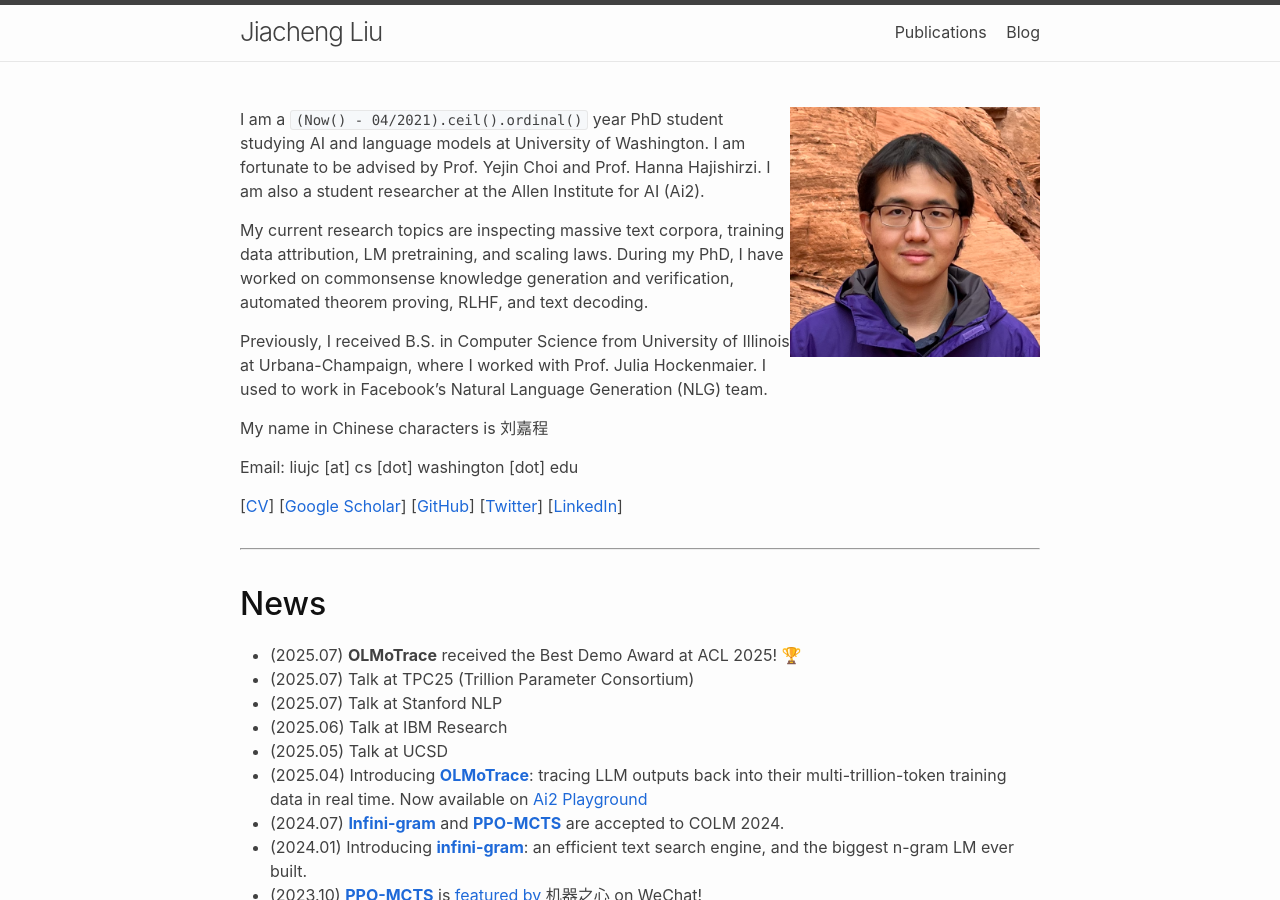
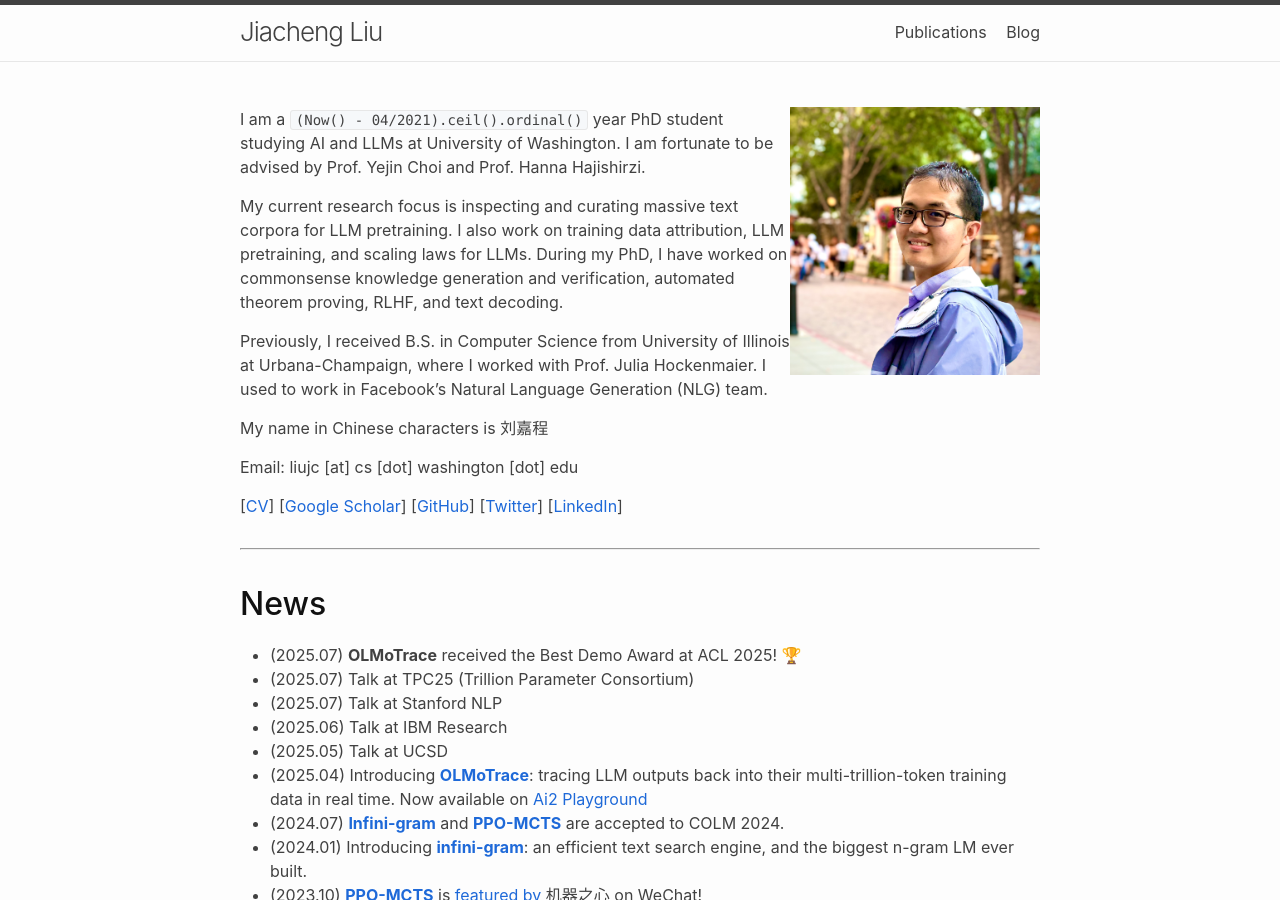
Before and after one commit to liujch1998/liujch1998.github.io, a Jekyll site: the page built from index.md, in a window 1280 px wide and 900 px high. Built offline with Jekyll 4.4.1, drawn with Linux system fonts in a browser that asks for light colours.

Commit message:
Update profile pic

```diff
--- a/index.md
+++ b/index.md
@@ -2,13 +2,13 @@
 layout: home
 ---
 
-<img src='/assets/Profile.png' width=250 style="float: right;">
+<img src='/assets/Purple.jpg' width=250 style="float: right;">
 
-I am a `(Now() - 04/2021).ceil().ordinal()` year PhD student studying AI and language models at University of Washington.
+I am a `(Now() - 04/2021).ceil().ordinal()` year PhD student studying AI and LLMs at University of Washington.
 I am fortunate to be advised by Prof. Yejin Choi and Prof. Hanna Hajishirzi.
-I am also a student researcher at the Allen Institute for AI (Ai2).
 
-My current research topics are inspecting massive text corpora, training data attribution, LM pretraining, and scaling laws.
+My current research focus is inspecting and curating massive text corpora for LLM pretraining.
+I also work on training data attribution, LLM pretraining, and scaling laws for LLMs.
 During my PhD, I have worked on commonsense knowledge generation and verification, automated theorem proving, RLHF, and text decoding.
 
 Previously, I received B.S. in Computer Science from University of Illinois at Urbana-Champaign, where I worked with Prof. Julia Hockenmaier.
```
Also changed, not shown: assets/Purple.jpg (added).
